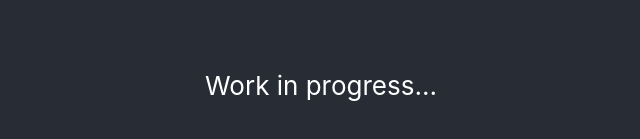
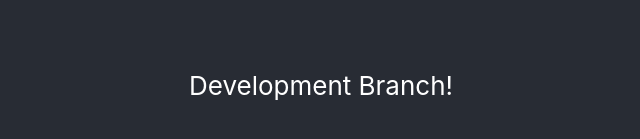
Before and after one commit to echap1/website, a React (Create React App) app: page / in a window 1280 px wide. Shown: the part 315-454 px from the top of the page, without its empty margins (319-959 px from the left). Built offline with nearby package versions, Linux system fonts and the light colour scheme.

Commit message:
Change text

```diff
--- a/src/App.tsx
+++ b/src/App.tsx
@@ -6,7 +6,7 @@ function App() {
     <div className="App">
       <header className="App-header">
         <p>
-          Work in progress...
+          Development Branch!
         </p>
       </header>
     </div>
```
